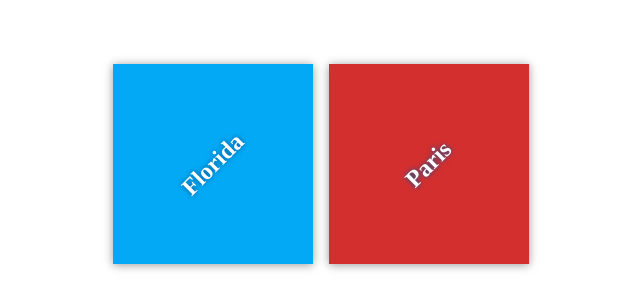
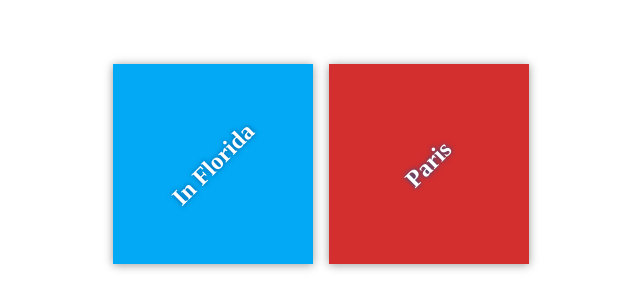
Before and after one commit to IbrahimShadi/my-travel-plans, a plain HTML site: page index.html in a window 1280 px wide. Shown: the part 236-544 px from the top of the page, 319-959 px from the left. Drawn offline with Linux system fonts and the light colour scheme; files that its build step writes are made by us from their sources.

Commit message:
Added 'In' in h2 in Florida

```diff
--- a/index.html
+++ b/index.html
@@ -11,7 +11,7 @@
 <div class="container">
 <div class="destination-container">
 <div class="destination" id="florida">
-<h2>Florida</h2>
+<h2>In Florida</h2>
 </div>
 
 <div class="destination" id="paris">
```
